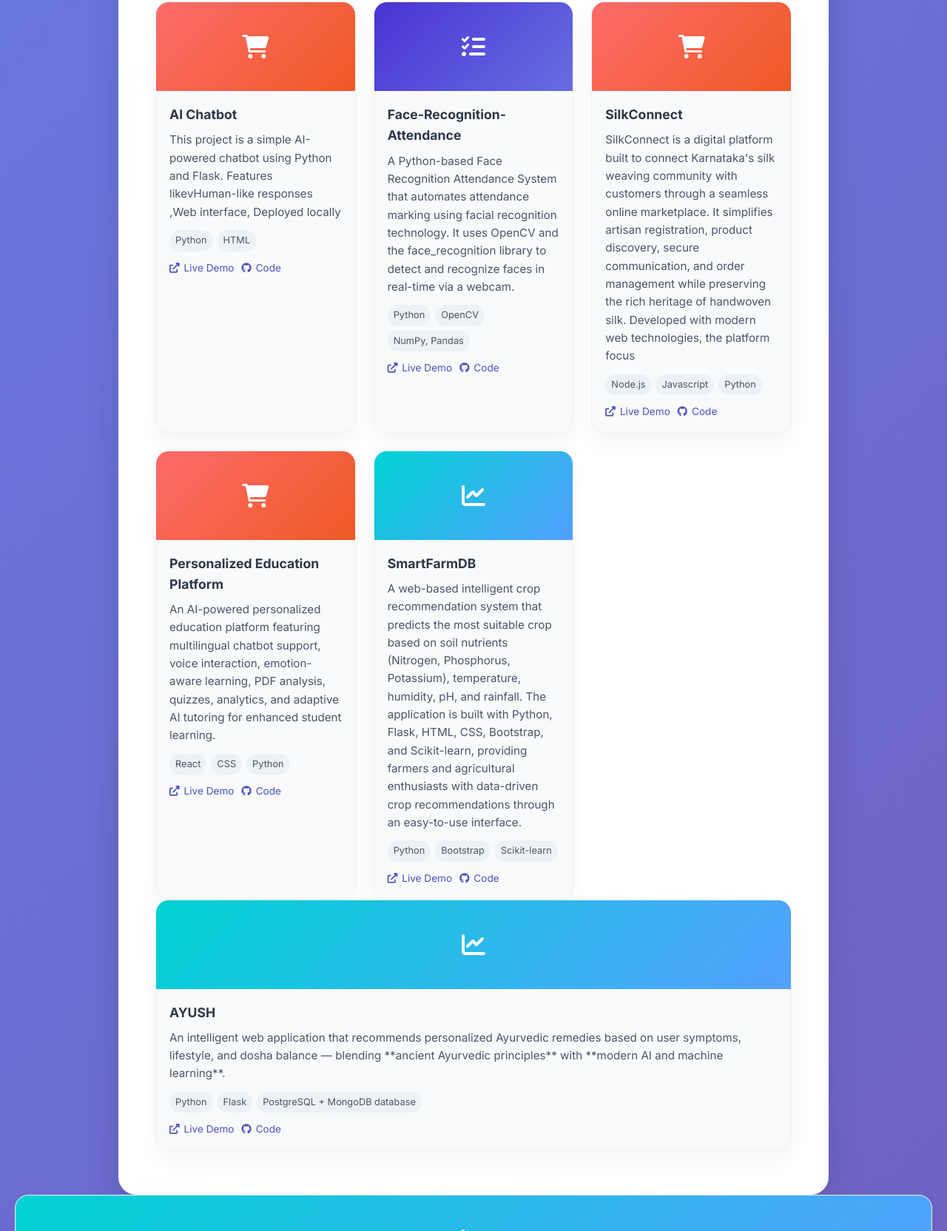
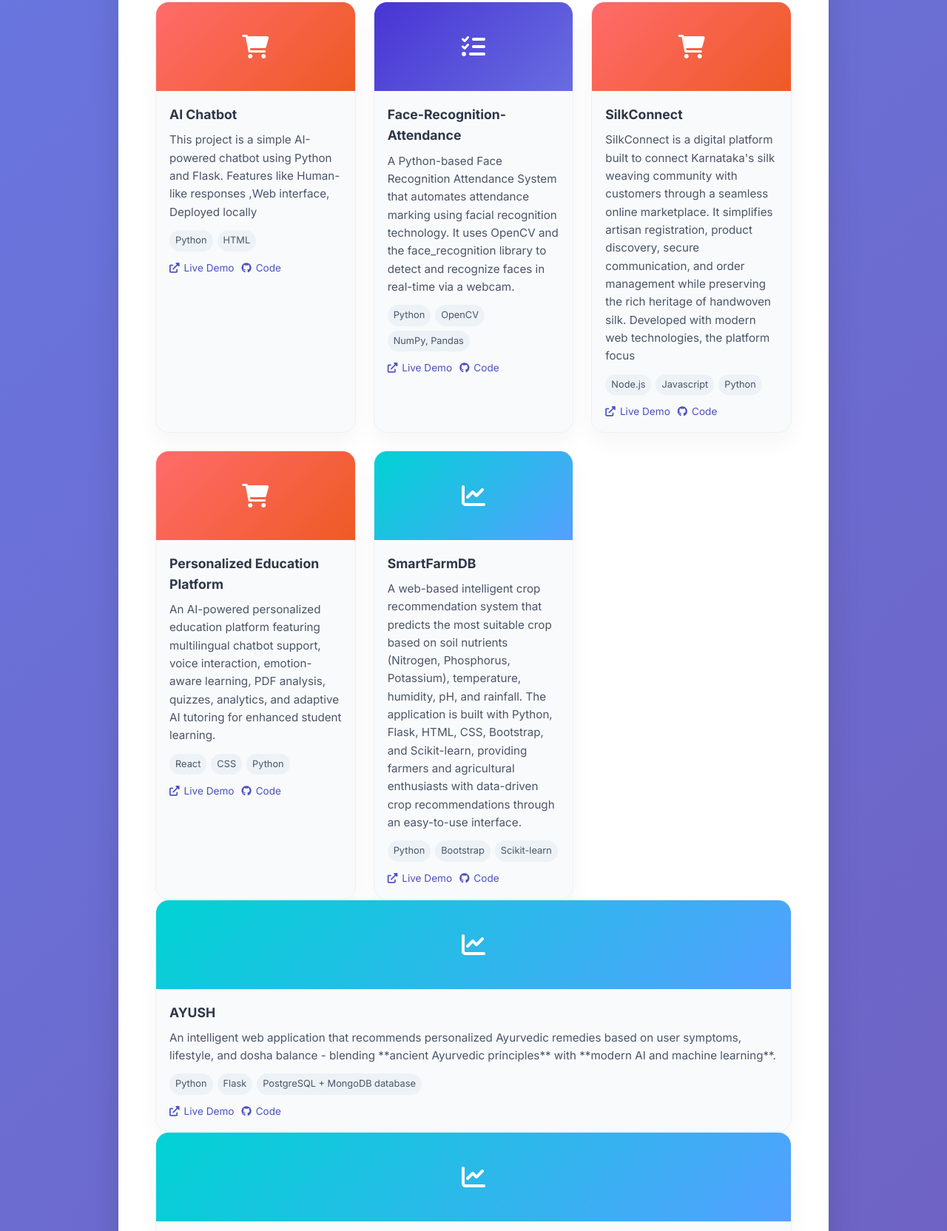
Before and after one commit to ManasaMSwamy/ManasaMSwamy.github.io, a website built with Vite: page index.html in a window 1280 px wide. Shown: the part 1372-3036 px from the top of the page at 74% size. Built offline with nearby package versions, Linux system fonts and the light colour scheme.

Commit message:
Updated portfolio achievements

```diff
--- a/index.html
+++ b/index.html
@@ -132,7 +132,7 @@
                         <h3>AI Chatbot</h3>
                         <p>
                            This project is a simple AI-powered chatbot using Python and Flask.
-                           Features likevHuman-like responses ,Web interface, Deployed locally
+                           Features like Human-like responses ,Web interface, Deployed locally
                         </p>
                         <div class="project-tech">
                             <span>Python</span>
@@ -239,6 +239,7 @@
                             A web-based intelligent crop recommendation system that predicts the most suitable crop based on soil nutrients (Nitrogen, Phosphorus, Potassium),
                             temperature, humidity, pH, and rainfall. The application is built with Python, Flask, HTML, CSS, Bootstrap,
                             and Scikit-learn, providing farmers and agricultural enthusiasts with data-driven crop recommendations through an easy-to-use interface.
+                        </p>
                         <div class="project-tech">
                             <span>Python</span>
                             <span>Bootstrap</span>
@@ -264,8 +265,10 @@
                         <h3>AYUSH</h3>
                         <p>
                             An intelligent web application that recommends personalized Ayurvedic
-                            remedies based on user symptoms, lifestyle, and dosha balance — blending **ancient Ayurvedic principles**
+                            remedies based on user symptoms, lifestyle, and dosha balance - blending
+                            **ancient Ayurvedic principles**
                             with **modern AI and machine learning**.
+                        </p>
                         <div class="project-tech">
                             <span>Python</span>
                             <span>Flask</span>
@@ -281,7 +284,6 @@
                         </div>
                     </div>
                 </div>
-            </div>
 
                 <div class="project-card">
                     <div class="project-image project-bg-3">
@@ -301,7 +303,7 @@
                             <a href="#" class="project-link">
                                 <i class="fas fa-external-link-alt"></i> Live Demo
                             </a>
-                                   <a href="https://github.com/ManasaMSwamy/PRODIGY_GA_03"
+                            <a href="https://github.com/ManasaMSwamy/PRODIGY_GA_03"
                                     class="project-link" target="_blank"><i class="fab fa-github"></i> Code
                             </a>
                         </div>
```
